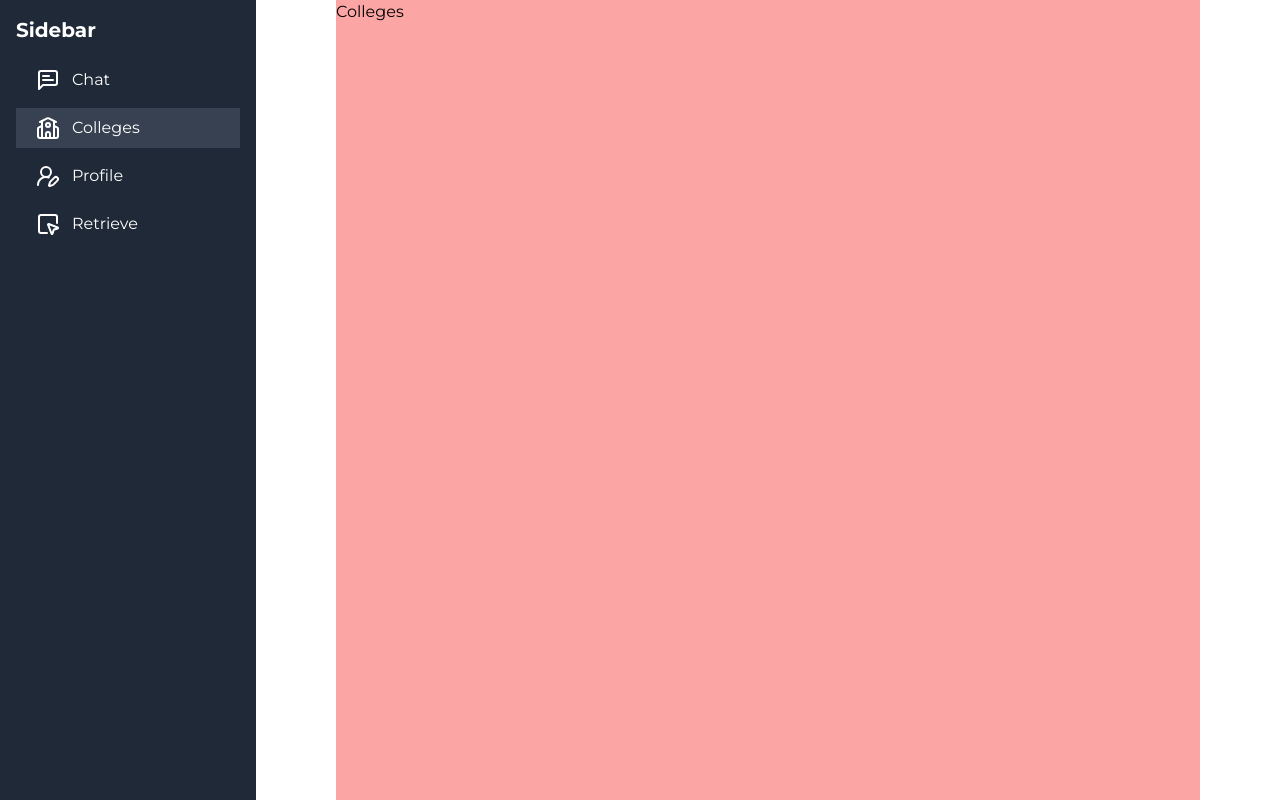
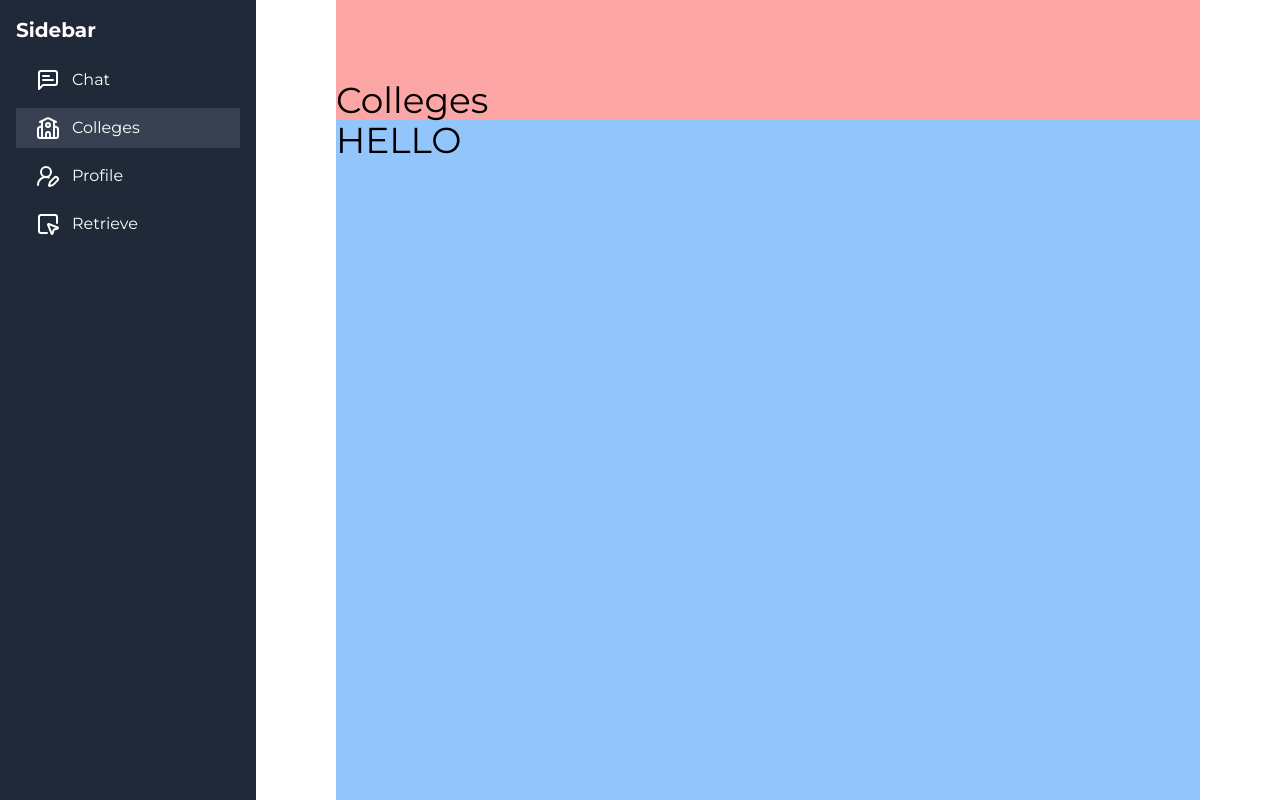
Before and after one commit to NilanchalaPanda/campusPro, a Next.js app: page /colleges in a window 1280 px wide. Built offline with nearby package versions, Linux system fonts and the light colour scheme.

Commit message:
Changes made for Full Screen Mode.

```diff
--- a/app/(MainInterface)/colleges/page.jsx
+++ b/app/(MainInterface)/colleges/page.jsx
@@ -1,7 +1,12 @@
 import React from 'react'
 
 function Colleges() {
-  return <div className='h-full w-full bg-red-300'>Colleges</div>
+  return (
+    <div className='pt-20 h-full w-full overflow-y-auto bg-red-300 text-4xl'>
+      Colleges
+      <div className='h-full bg-blue-300'> HELLO</div>
+    </div>
+  )
 }
 
 export default Colleges
--- a/components/UserLayout.jsx
+++ b/components/UserLayout.jsx
@@ -35,7 +35,7 @@ export default function UserLayout({ children }) {
                 className={`flex items-center gap-x-3 px-4 py-2 pl-5 ${path === '/chat' ? 'bg-gray-700' : ''}`}
               >
                 <MessageSquareText strokeWidth={2} />
-                <span className='hidden lg:block'>Chat</span>
+                <span>Chat</span>
               </Link>
             </li>
             <li className='mb-2'>
@@ -44,7 +44,7 @@ export default function UserLayout({ children }) {
                 className={`flex items-center gap-x-3 px-4 py-2 pl-5 ${path === '/colleges' ? 'bg-gray-700' : ''}`}
               >
                 <School strokeWidth={2} />
-                <span className='hidden lg:block'>Colleges</span>
+                <span>Colleges</span>
               </Link>
             </li>
             <li className='mb-2'>
@@ -53,7 +53,7 @@ export default function UserLayout({ children }) {
                 className={`flex items-center gap-x-3 px-4 py-2 pl-5 ${path === '/profile' ? 'bg-gray-700' : ''}`}
               >
                 <UserRoundPen strokeWidth={2} />
-                <span className='hidden lg:block'>Profile</span>
+                <span>Profile</span>
               </Link>
             </li>
             <li className='mb-2'>
@@ -62,7 +62,7 @@ export default function UserLayout({ children }) {
                 className={`flex items-center gap-x-3 px-4 py-2 pl-5 ${path === '/retrieve-chats' ? 'bg-gray-700' : ''}`}
               >
                 <SquareMousePointer strokeWidth={2} />
-                <span className='hidden lg:block'>Retrieve</span>
+                <span>Retrieve</span>
               </Link>
             </li>
           </ul>
```
